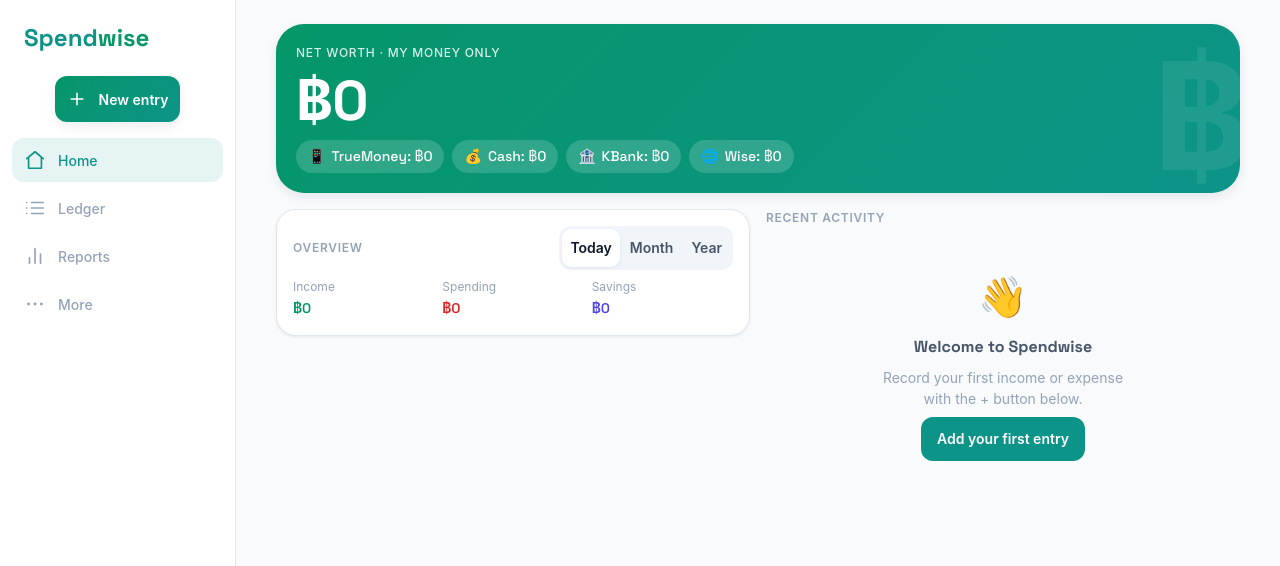
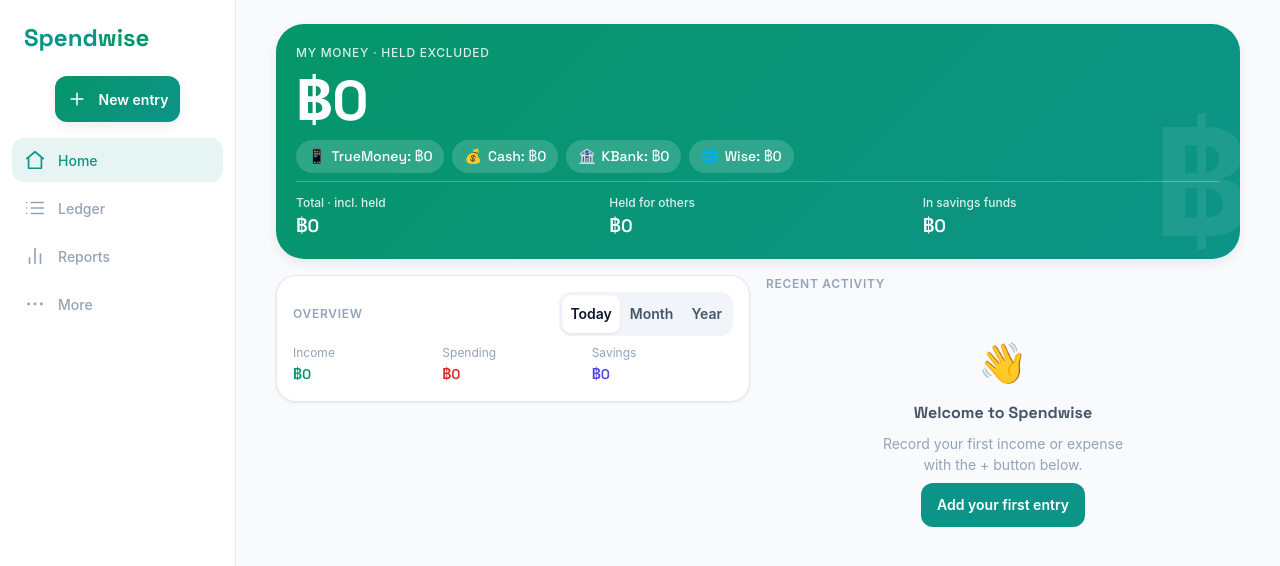
Before and after one commit to Min276/spend-wise, a React (Vite) app: page / in a window 1280 px wide. Shown: the top 566 px of the page. Built offline with nearby package versions, Linux system fonts and the light colour scheme; a web font is replaced by a local one.

Commit message:
feat: hero balance overview (total/held/savings/budget-left), visible + button, calendar-month reports default
Co-Authored-By: Claude Fable 5 <noreply@anthropic.com>

```diff
--- a/src/screens/Dashboard.tsx
+++ b/src/screens/Dashboard.tsx
@@ -3,6 +3,7 @@ import { useStore } from '../lib/store'
 import { useAddSheet } from '../lib/sheet'
 import {
   expenseTHB,
+  fundBalanceTHB,
   heldTotalTHB,
   incomeTHB,
   monthOf,
@@ -22,6 +23,17 @@ import { EmptyState, Seg } from '../components/ui'
 import { Icon } from '../components/Icons'
 import { BudgetStatusRow } from './Budgets'
 import { Reconciliation } from './Held'
+
+function HeroStat({ label, value, warn }: { label: string; value: string; warn?: boolean }) {
+  return (
+    <span className="hero-stat">
+      <span className="hl">{label}</span>
+      <span className="hv" style={warn ? { color: '#FDE68A' } : undefined}>
+        {value}
+      </span>
+    </span>
+  )
+}
 
 function Stat({ label, value, cls, sign }: { label: string; value: number; cls: string; sign: string }) {
   return (
@@ -55,6 +67,13 @@ export function Dashboard() {
   const overM = budgets.monthlyBudget && spentM > budgets.monthlyBudget
   const held = heldTotalTHB(data)
 
+  const legit = netWorthTHB(data)
+  const totalInclHeld = legit + held
+  const inFunds = data.funds.reduce((s, f) => s + fundBalanceTHB(data, f.id), 0)
+  const leftToday = budgets.dailyLimit ? budgets.dailyLimit - spentD : undefined
+  const leftMonth = budgets.monthlyBudget ? budgets.monthlyBudget - spentM : undefined
+  const fmtLeft = (n: number) => (n >= 0 ? fmtTHB(n) : `${fmtTHB(-n)} over`)
+
   const recent = [...data.transactions]
     .sort((a, b) => b.date.localeCompare(a.date) || b.createdAt.localeCompare(a.createdAt))
     .slice(0, 6)
@@ -62,8 +81,8 @@ export function Dashboard() {
   return (
     <div className="screen screen-dash">
       <div className="hero-card col-sm">
-        <span className="hero-label">Net worth · my money only</span>
-        <span className="hero-balance">{fmtTHB(netWorthTHB(data))}</span>
+        <span className="hero-label">My money · held excluded</span>
+        <span className="hero-balance">{fmtTHB(legit)}</span>
         <div className="chip-row" style={{ marginInline: 0, paddingInline: 0 }}>
           {data.accounts.map((a) => {
             const bal = spendable(data.transactions, a.id)
@@ -74,6 +93,17 @@ export function Dashboard() {
               </span>
             )
           })}
+        </div>
+        <div className="hero-stats">
+          <HeroStat label="Total · incl. held" value={fmtTHB(totalInclHeld)} />
+          <HeroStat label="Held for others" value={fmtTHB(held)} />
+          <HeroStat label="In savings funds" value={fmtTHB(inFunds)} />
+          {leftToday !== undefined && (
+            <HeroStat label="Budget left today" value={fmtLeft(leftToday)} warn={leftToday < 0} />
+          )}
+          {leftMonth !== undefined && (
+            <HeroStat label="Budget left this month" value={fmtLeft(leftMonth)} warn={leftMonth < 0} />
+          )}
         </div>
       </div>
 
--- a/src/screens/Reports.tsx
+++ b/src/screens/Reports.tsx
@@ -9,6 +9,7 @@ import {
   filterTxs,
   fundGrowthTHB,
   heldGrowthTHB,
+  monthOf,
   seriesByPeriod,
   shiftDate,
   spendByCategoryTHB,
@@ -43,7 +44,7 @@ export function Reports() {
   const [personId, setPersonId] = useState('')
 
   const { gran, from, to } = useMemo((): { gran: Gran; from: string; to: string } => {
-    if (mode === 'day') return { gran: 'day', from: shiftDate(today, -29), to: today }
+    if (mode === 'day') return { gran: 'day', from: `${monthOf(today)}-01`, to: today }
     if (mode === 'month') {
       const d = new Date()
       d.setDate(1)
@@ -113,7 +114,7 @@ export function Reports() {
 
       <Seg
         options={[
-          { value: 'day', label: '30 days' },
+          { value: 'day', label: 'This month' },
           { value: 'month', label: '12 months' },
           { value: 'year', label: 'Years' },
           { value: 'custom', label: 'Custom' },
--- a/src/styles/app.css
+++ b/src/styles/app.css
@@ -86,7 +86,7 @@
   color: var(--primary);
 }
 
-.tab-add {
+.tabbar-inner > button.tab-add {
   align-self: center;
   justify-self: center;
   width: 52px;
@@ -102,7 +102,7 @@
   transition: transform 0.15s ease;
 }
 
-.tab-add:active {
+.tabbar-inner > button.tab-add:active {
   transform: translateY(-14px) scale(0.94);
 }
 
@@ -569,6 +569,30 @@ button.lrow:active { background: var(--sunken); }
   flex: none;
 }
 
+.hero-stats {
+  display: grid;
+  grid-template-columns: 1fr 1fr;
+  gap: var(--sp-3) var(--sp-4);
+  border-top: 1px solid rgba(255, 255, 255, 0.25);
+  padding-top: var(--sp-3);
+  position: relative;
+}
+
+.hero-stat .hl {
+  display: block;
+  font-size: var(--fs-xs);
+  font-weight: 500;
+  opacity: 0.85;
+}
+
+.hero-stat .hv {
+  display: block;
+  font-family: var(--font-display);
+  font-weight: 600;
+  font-size: var(--fs-md);
+  font-variant-numeric: tabular-nums lining-nums;
+}
+
 /* ---------- ledger day groups ---------- */
 .day-head {
   display: flex;
@@ -831,6 +855,10 @@ input[type='checkbox'].switch:checked::after {
     font-size: 3.5rem;
   }
 
+  .hero-stats {
+    grid-template-columns: repeat(3, 1fr);
+  }
+
   /* sheets read as centered dialogs on big screens */
   .overlay {
     align-items: center;
```
